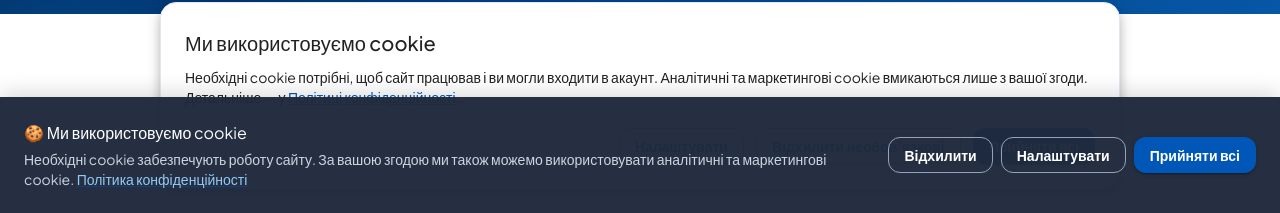
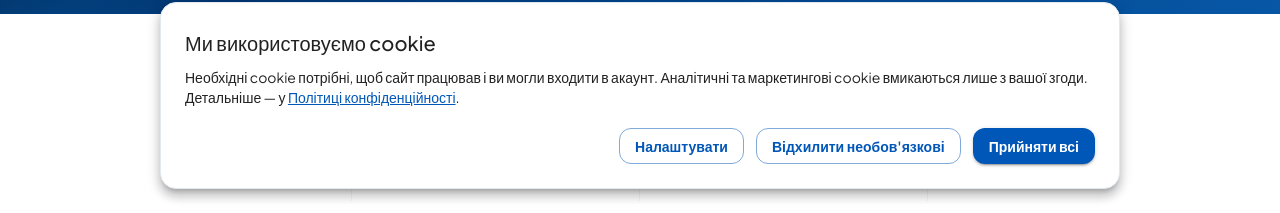
Before and after one commit to VolodymyrOsinchuk/PERN-EUROPE-UA, a React (Vite) app in the folder frontend/: page / in a window 1280 px wide. Shown: the part 587-800 px from the top of the page. Built offline with nearby package versions, Linux system fonts and the light colour scheme; no server answers; a web font is replaced by a local one.

Commit message:
fix: remove duplicate Banner cookie consent, keep CookieConsentUI

```diff
--- a/frontend/src/layouts/HomeLayout.jsx
+++ b/frontend/src/layouts/HomeLayout.jsx
@@ -1,14 +1,10 @@
 import { Outlet } from "react-router-dom";
 import { Navbar, Footer } from "../components";
 import { Stack } from "@mui/material";
-import { Banner } from "../components";
 import { Loading } from "../components";
 
 const HomeLayout = () => {
   const isPageLoading = false;
-  const handleCookieAccept = () => {
-    console.log("Файли cookie прийнято");
-  };
 
   return (
     <>
@@ -27,7 +23,6 @@ const HomeLayout = () => {
         {isPageLoading ? <Loading /> : <Outlet />}
       </Stack>
       <Footer />
-      <Banner onAccept={handleCookieAccept} />
     </>
   );
 };
```
